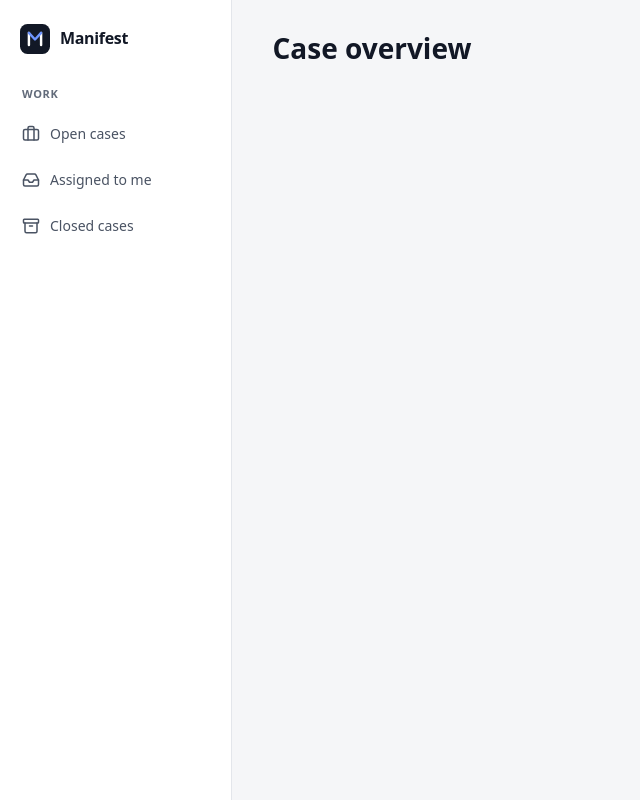
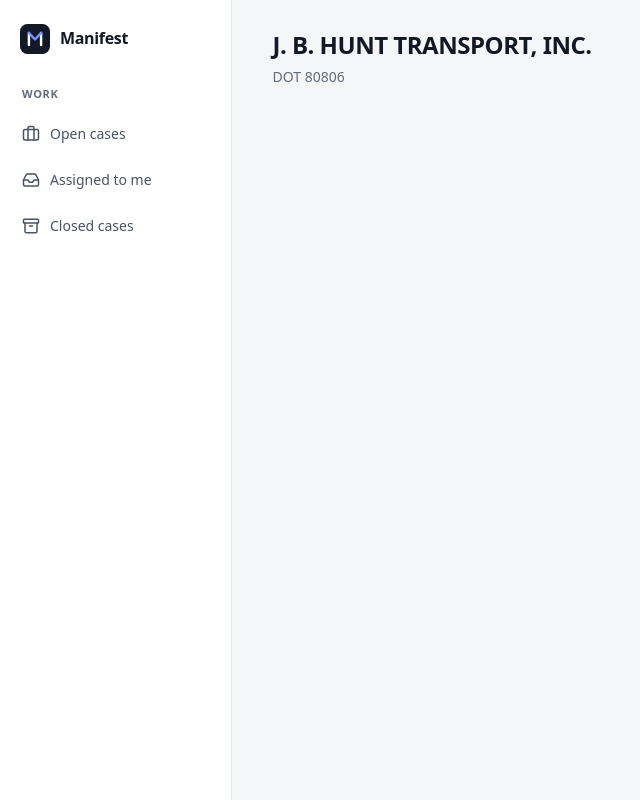
Before and after one commit to shubh0710/manifest, a React (Vite) app: page /cases/C-2026-0141 in a window 1280 px wide. Shown: the whole page, without its empty margins (0-640 px from the left). Built offline with nearby package versions, Linux system fonts and the light colour scheme.

Commit message:
feat: show case name on case page

```diff
--- a/src/pages/CasePage.tsx
+++ b/src/pages/CasePage.tsx
@@ -1,5 +1,30 @@
+import { Link, useParams } from "react-router"
+import { CASES } from "../fixtures/cases"
+
 function CasePage() {
-    return <h1>Case overview</h1>
+    const { caseId } = useParams()
+    const currentCase = CASES.find((item) => item.id === caseId)
+
+    if (!currentCase) {
+        return (
+            <>
+                <h1 className="page-title">Case not found</h1>
+                <p className="page-subtitle">
+                    This case doesn't exist, or the link is wrong.{' '}
+                    <Link to="/cases/open">Back to open cases</Link>
+                </p>
+            </>
+        )
+    }
+
+    return (
+        <header className="page-header">
+            <div>
+                <h1 className="page-title">{currentCase.name}</h1>
+                {currentCase.dot && <p className="page-subtitle">DOT {currentCase.dot}</p>}
+            </div>
+        </header>
+    )
 }
 
 export default CasePage
```
